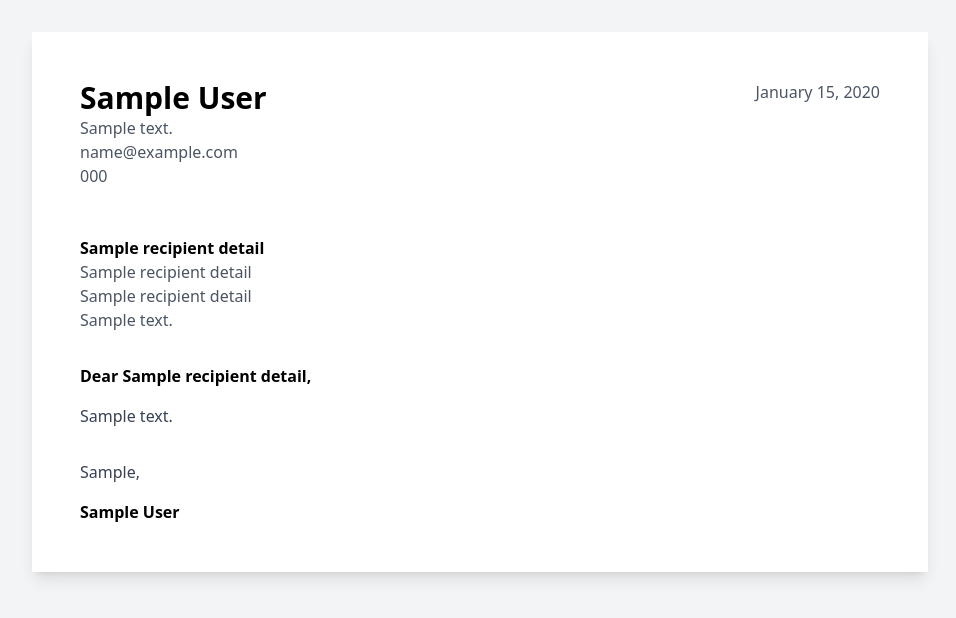
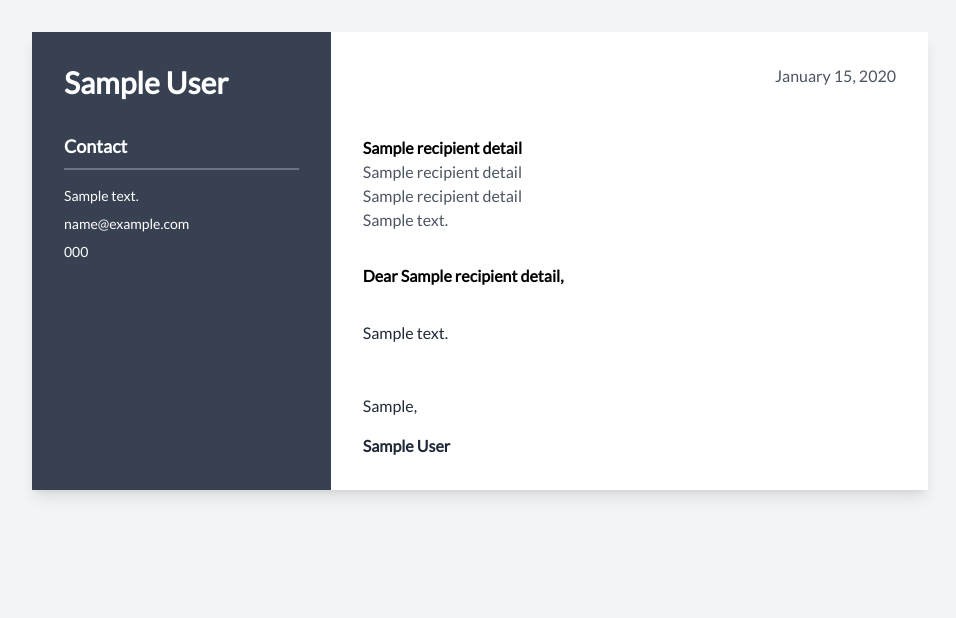
Before and after one commit to nerajlal/gecno_guru, a Laravel app: template resources/views/cover-letter-templates/template-4.blade.php in a window 1280 px wide. Shown: the top 618 px of the page, without its empty margins (160-1116 px from the left). Run offline with Laravel 10, Linux system fonts and the light colour scheme; the template is opened without the code that fills it: most values are stand-ins (such as "Sample title", 1, 10 or a date in 2020); some libraries are stand-ins or nearby versions.

Commit message:
feat: Add full cover letter functionality and fix preview
This commit delivers a comprehensive set of features and fixes for the cover letter section.

- Implemented full CRUD functionality for 'My Profile Data' and 'Job Description' modals.
- Made the 'Use Template' and 'Live Preview' buttons functional, linking to a new builder page and a live preview modal, respectively.
- Implemented a 'mail merge' feature to generate a draft cover letter using the user's saved data.
- Fixed a bug where the live preview would not work if a full cover letter had not been saved. The preview now generates a temporary version from partial data.
- Made the four cover letter templates visually distinct and removed unnecessary placeholders from the preview.

```diff
--- a/app/Http/Controllers/CoverLetterController.php
+++ b/app/Http/Controllers/CoverLetterController.php
@@ -186,9 +186,9 @@ class CoverLetterController extends Controller
 
             $recipientDetail = new CoverRecipientDetail([
                 'hiring_manager_name' => 'Hiring Manager',
-                'hiring_manager_title' => 'Hiring Title',
+                'hiring_manager_title' => '',
                 'company_name' => optional($coverDetail)->company_name ?? 'Target Company Inc.',
-                'company_address' => '123 Corporate Blvd, Business City',
+                'company_address' => '',
             ]);
             $previewData->setRelation('recipientDetail', $recipientDetail);
 
--- a/resources/views/cover-letter-templates/template-4.blade.php
+++ b/resources/views/cover-letter-templates/template-4.blade.php
@@ -3,45 +3,63 @@
 <head>
     <meta charset="UTF-8">
     <meta name="viewport" content="width=device-width, initial-scale=1.0">
-    <title>Cover Letter Preview</title>
+    <title>Cover Letter Preview - Sidebar</title>
     <script src="https://cdn.tailwindcss.com"></script>
+    <style>
+        @import url('https://fonts.googleapis.com/css2?family=Lato&display=swap');
+        body { font-family: 'Lato', sans-serif; }
+    </style>
 </head>
 <body class="bg-gray-100 p-8">
-    <div class="max-w-4xl mx-auto bg-white p-12 shadow-lg">
+    <div class="max-w-4xl mx-auto bg-white shadow-lg">
         @if($coverLetter)
-            <div class="flex justify-between items-start">
-                <div>
+            <div class="flex">
+                <!-- Sidebar -->
+                <div class="w-1/3 bg-gray-700 text-white p-8">
                     <h1 class="text-3xl font-bold">{{ $coverLetter->full_name }}</h1>
-                    <p class="text-gray-600">{{ $coverLetter->address }}</p>
-                    <p class="text-gray-600">{{ $coverLetter->email }}</p>
-                    <p class="text-gray-600">{{ $coverLetter->phone }}</p>
+                    <div class="mt-8">
+                        <h2 class="text-lg font-semibold border-b-2 border-gray-500 pb-2">Contact</h2>
+                        <p class="mt-4 text-sm">{{ $coverLetter->address }}</p>
+                        <p class="mt-2 text-sm">{{ $coverLetter->email }}</p>
+                        <p class="mt-2 text-sm">{{ $coverLetter->phone }}</p>
                     </div>
+                </div>
+
+                <!-- Main Content -->
+                <div class="w-2/3 p-8">
+                    <div class="text-right mb-12">
                         <p class="text-gray-600">{{ \Carbon\Carbon::parse($coverLetter->letter_date)->format('F j, Y') }}</p>
                     </div>
 
-            <div class="mt-12">
-                <p class="font-semibold">{{ $coverLetter->recipientDetail->hiring_manager_name }}</p>
+                    <div class="mb-8">
+                        <p class="font-bold">{{ $coverLetter->recipientDetail->hiring_manager_name }}</p>
+                        @if($coverLetter->recipientDetail->hiring_manager_title)
                             <p class="text-gray-600">{{ $coverLetter->recipientDetail->hiring_manager_title }}</p>
+                        @endif
                         <p class="text-gray-600">{{ $coverLetter->recipientDetail->company_name }}</p>
+                        @if($coverLetter->recipientDetail->company_address)
                             <p class="text-gray-600">{{ $coverLetter->recipientDetail->company_address }}</p>
+                        @endif
                     </div>
 
-            <div class="mt-8">
-                <p class="font-semibold">Dear {{ $coverLetter->recipientDetail->hiring_manager_name }},</p>
+                    <div class="mb-8">
+                        <p class="font-bold">Dear {{ $coverLetter->recipientDetail->hiring_manager_name }},</p>
                     </div>
 
-            <div class="mt-4 space-y-4 text-gray-700">
+                    <div class="space-y-4 text-gray-800 leading-relaxed">
                         @foreach($coverLetter->letterBodies as $body)
                             <p>{{ $body->paragraph_text }}</p>
                         @endforeach
                     </div>
 
-            <div class="mt-8">
-                <p class="text-gray-700">{{ $coverLetter->closing_phrase }},</p>
-                <p class="mt-4 font-bold">{{ $coverLetter->full_name }}</p>
+                    <div class="mt-12">
+                        <p class="text-gray-800">{{ $coverLetter->closing_phrase }},</p>
+                        <p class="mt-4 font-bold text-gray-800">{{ $coverLetter->full_name }}</p>
+                    </div>
+                </div>
             </div>
         @else
-            <p class="text-center text-gray-500">No cover letter data available to display.</p>
+            <p class="text-center text-gray-500 p-12">No cover letter data available to display.</p>
         @endif
     </div>
 </body>
```
Also changed, not shown: resources/views/cover-letter-templates/template-1.blade.php (+22 -15 lines), resources/views/cover-letter-templates/template-2.blade.php (+24 -17 lines), resources/views/cover-letter-templates/template-3.blade.php (+26 -20 lines). Lines whose indentation alone changed are shown as unchanged.
